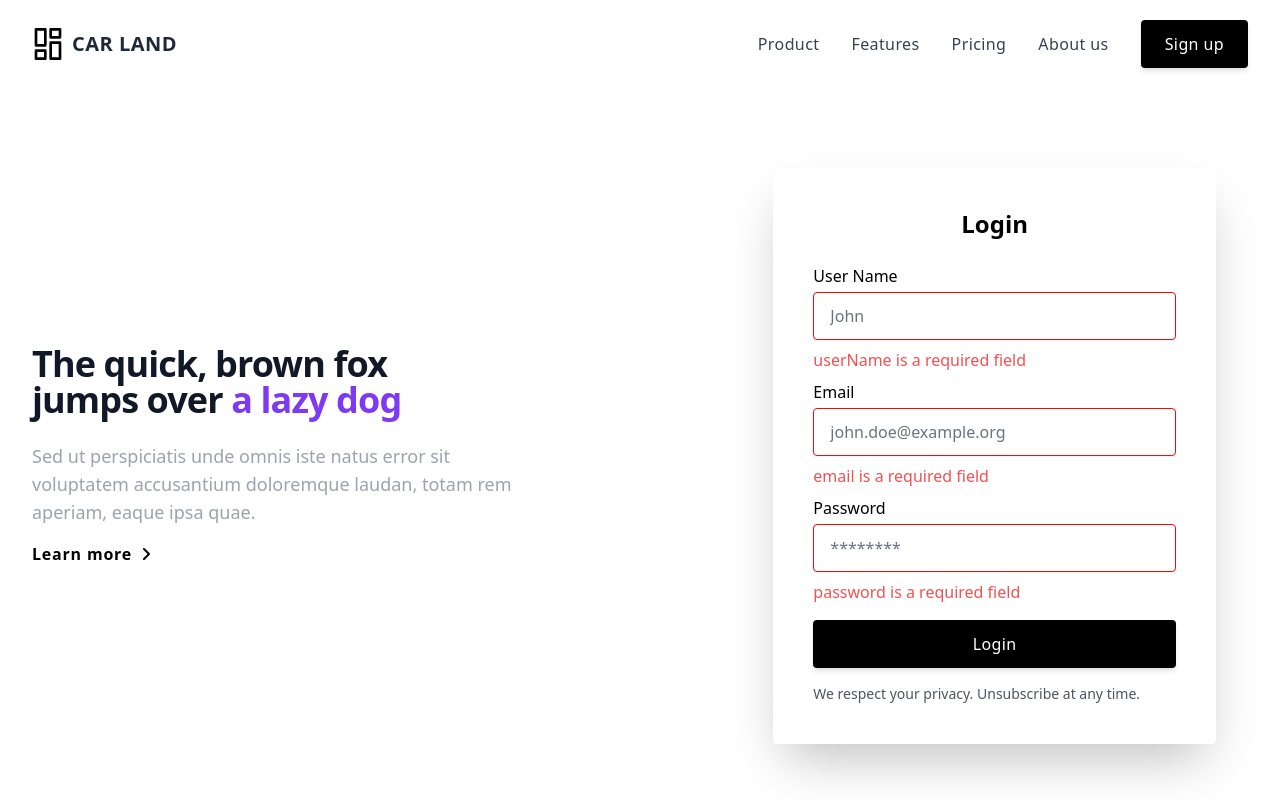
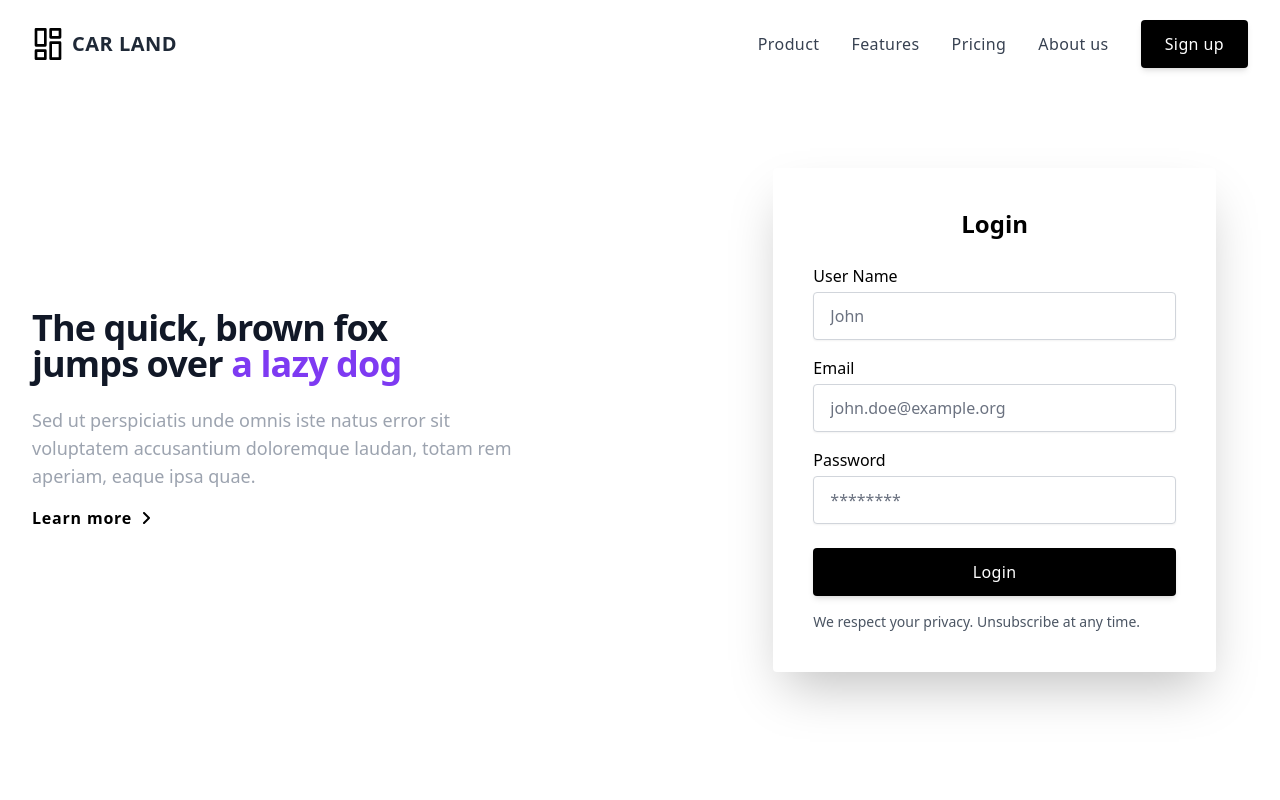
Before and after one commit to Mohammedrisvanvm/Carland, a React (Vite) app in the folder car land frontend/: page /UserLogin in a window 1280 px wide. Shown: the top 800 px of the page. Built offline with nearby package versions, Linux system fonts and the light colour scheme.

Commit message:
login completed

```diff
--- a/car land frontend/src/components/authPage/login/signIn.tsx
+++ b/car land frontend/src/components/authPage/login/signIn.tsx
@@ -1,34 +1,40 @@
-import { useFormik, } from "formik";
+import { useFormik } from "formik";
 import { useNavigate } from "react-router";
 import { LoginSchema } from "../../../validationSchemas/validationSchema";
-import './signIn.css'
+import "./signIn.css";
+import { userLogin } from "../../../services/apis/userApi/userApi";
+import { toast } from "react-toastify";
 
 interface MyFormValue {
-  userName: string,
-  email: string,
-  password: string
+  userName: string;
+  email: string;
+  password: string;
 }
 const initialValues: MyFormValue = {
-  userName: '',
-  email: '',
-  password: ''
-}
+  userName: "",
+  email: "",
+  password: "",
+};
 
 export const SignIn = () => {
-
-  const Navigate = useNavigate()
+  const Navigate = useNavigate();
   const submitForm: any = async (values: {}, actions: any) => {
 
+
     try {
-      await new Promise<void>((resolve, reject) => setTimeout(reject, 1000))
-      actions.resetForm()
-    } catch (error) {
-      console.log("not submitted", error);
+      const res: any = await userLogin(values);
+      console.log(res);
+      if (res.data.error){
+        toast.error(res.data.message)
+      }
+        await new Promise<void>((resolve, reject) => setTimeout(resolve, 1000));
+      actions.resetForm();
+    } catch (error:any) {
+      console.log(error);
 
+      toast.error(error.response.data.message)
       //   actions.setErrors(error)
       // console.log(actions);
-
-
     }
 
     console.log("submitted");
@@ -36,18 +42,25 @@ export const SignIn = () => {
     // Navigate('/UserOtp');
   };
 
-  const { handleChange, handleBlur, values, errors, isSubmitting, handleSubmit } = useFormik({
+  const {
+    handleChange,
+    handleBlur,
+    values,
+    errors,
+    touched,
+    isSubmitting,
+    handleSubmit,
+  } = useFormik({
     initialValues,
     onSubmit: submitForm,
     initialErrors: {},
     initialTouched: {},
     validateOnMount: true,
-    validationSchema: LoginSchema
-  })
-  console.log(errors.email, errors.password,errors.userName);
+    validationSchema: LoginSchema,
+  });
+  console.log(errors.email, errors.password, errors.userName);
 
   return (
-
     <div className="w-full max-w-xl xl:px-8 xl:w-5/12">
       <div className="bg-white rounded shadow-2xl p-7 sm:p-10">
         <h3 className="mb-4 text-xl font-semibold sm:text-center sm:mb-6 sm:text-2xl">
@@ -55,10 +68,7 @@ export const SignIn = () => {
         </h3>
         <form onSubmit={handleSubmit}>
           <div className="mb-1 sm:mb-2">
-            <label
-              htmlFor="userName"
-              className="inline-block mb-1 font-medium"
-            >
+            <label htmlFor="userName" className="inline-block mb-1 font-medium">
               User Name
             </label>
             <input
@@ -66,20 +76,20 @@ export const SignIn = () => {
               required
               type="text"
               value={values.userName}
-              className={`${errors.userName ? 'input-error' : ''} flex-grow w-full h-12 px-4 mb-2 transition duration-200 bg-white border border-gray-300 rounded shadow-sm appearance-none focus:border-deep-purple-accent-400 focus:outline-none focus:shadow-outline `}
+              className={`${
+                errors.userName && touched.userName ? "input-error" : ""
+              } flex-grow w-full h-12 px-4 mb-2 transition duration-200 bg-white border border-gray-300 rounded shadow-sm appearance-none focus:border-deep-purple-accent-400 focus:outline-none focus:shadow-outline `}
               id="userName"
               onChange={handleChange}
               onBlur={handleBlur}
               name="userName"
             />
-            {errors.userName && <p className="border-red-500 text-red-500">{errors.userName}</p>}
-
+            {errors.userName && touched.userName && (
+              <p className="border-red-500 text-red-500">{errors.userName}</p>
+            )}
           </div>
           <div className="mb-1 sm:mb-2">
-            <label
-              htmlFor="email"
-              className="inline-block mb-1 font-medium"
-            >
+            <label htmlFor="email" className="inline-block mb-1 font-medium">
               Email
             </label>
             <input
@@ -87,20 +97,20 @@ export const SignIn = () => {
               required
               type="email"
               value={values.email}
-              className={`${errors.email ? 'input-error' : ''} flex-grow w-full h-12 px-4 mb-2 transition duration-200 bg-white border border-gray-300 rounded shadow-sm appearance-none focus:border-deep-purple-accent-400 focus:outline-none focus:shadow-outline `}
+              className={`${
+                errors.email && touched.email ? "input-error" : ""
+              } flex-grow w-full h-12 px-4 mb-2 transition duration-200 bg-white border border-gray-300 rounded shadow-sm appearance-none focus:border-deep-purple-accent-400 focus:outline-none focus:shadow-outline `}
               id="email"
               name="email"
               onChange={handleChange}
               onBlur={handleBlur}
             />
-            {errors.email && <p className="border-red-500 text-red-500">{errors.email}</p>}
-
+            {errors.email && touched.email && (
+              <p className="border-red-500 text-red-500">{errors.email}</p>
+            )}
           </div>
           <div className="mb-1 sm:mb-2">
-            <label
-              htmlFor="password"
-              className="inline-block mb-1 font-medium"
-            >
+            <label htmlFor="password" className="inline-block mb-1 font-medium">
               Password
             </label>
             <input
@@ -108,14 +118,17 @@ export const SignIn = () => {
               required
               type="password"
               value={values.password}
-              className={`${errors.password ? 'input-error' : ''} flex-grow w-full h-12 px-4 mb-2 transition duration-200 bg-white border border-gray-300 rounded shadow-sm appearance-none focus:border-deep-purple-accent-400 focus:outline-none focus:shadow-outline `}
+              className={`${
+                errors.password && touched.password ? "input-error" : ""
+              } flex-grow w-full h-12 px-4 mb-2 transition duration-200 bg-white border border-gray-300 rounded shadow-sm appearance-none focus:border-deep-purple-accent-400 focus:outline-none focus:shadow-outline `}
               id="password"
               name="password"
               onChange={handleChange}
               onBlur={handleBlur}
             />
-            {errors.password && <p className="border-red-500 text-red-500">{errors.password}</p>}
-
+            {errors.password && touched.password && (
+              <p className="border-red-500 text-red-500">{errors.password}</p>
+            )}
           </div>
           <div className="mt-4 mb-2 sm:mb-4">
             <button
@@ -132,7 +145,5 @@ export const SignIn = () => {
         </form>
       </div>
     </div>
-
-
   );
 };
--- a/car land frontend/src/components/authPage/signUp/SignUpForm.tsx
+++ b/car land frontend/src/components/authPage/signUp/SignUpForm.tsx
@@ -1,75 +1,65 @@
-import { useFormik, Form } from "formik";
-import { Navigate, useNavigate } from "react-router";
+import { useFormik } from "formik";
+import { useNavigate } from "react-router";
 import { SignupSchema } from "../../../validationSchemas/validationSchema";
-import './SignUpForm.css'
-import axios, { AxiosResponse } from "axios";
+import "./SignUpForm.css";
+
 import { userSignUp } from "../../../services/apis/userApi/userApi";
 import { toast } from "react-toastify";
 
 interface MyFormValues {
-    userName: string,
-    email: string,
-    password: string,
-    confirmPassword: string
+  userName: string;
+  email: string;
+  password: string;
+  confirmPassword: string;
 }
 const initialValues: MyFormValues = {
-    userName: '',
-    email: '',
-    password: '',
-    confirmPassword: '',
+  userName: "",
+  email: "",
+  password: "",
+  confirmPassword: "",
 };
 
-
-
 export const SignUp = () => {
-
   const Navigate = useNavigate();
-
 
   const submitForm: any = async (values: {}, actions: any) => {
     console.log(values);
     console.log(actions);
 
-        const res: any = await userSignUp(values)
+    const res: any = await userSignUp(values);
     console.log(res);
 
     if (res.data.error) {
-            toast.error(res.data.message)
-
-
+      toast.error(res.data.message);
     } else {
       console.log("submitted");
-            await new Promise<void>((resolve, reject) => setTimeout(resolve, 1000))
-            actions.resetForm()
-            Navigate('/UserOtp');
+      await new Promise<void>((resolve, reject) => setTimeout(resolve, 1000));
+      actions.resetForm();
+      Navigate("/UserOtp");
     }
-
-
-
-
-
-
-
   };
 
-
-
-
-    const { handleChange, handleBlur, values, errors, touched, isSubmitting, handleSubmit } = useFormik({
+  const {
+    handleChange,
+    handleBlur,
+    values,
+    errors,
+    touched,
+    isSubmitting,
+    handleSubmit,
+  } = useFormik({
     initialValues,
     onSubmit: submitForm,
     initialErrors: {},
     initialTouched: {},
     validateOnMount: true,
-        validationSchema: SignupSchema
+    validationSchema: SignupSchema,
   });
   // Navigate('/UserOtp')
   console.log(values);
 
-
   return (
     <>
-
       <div className="w-full max-w-xl xl:px-8 xl:w-5/12">
         <div className="bg-white rounded shadow-2xl p-7 sm:p-10">
           <h3 className="mb-4 text-xl font-semibold sm:text-center sm:mb-6 sm:text-2xl">
@@ -87,36 +77,40 @@ export const SignUp = () => {
                 placeholder="John"
                 required
                 type="text"
-                                className={`${errors.userName && touched.userName ? 'input-error' : ''} flex-grow w-full h-12 px-4 mb-2 transition duration-200 bg-white border border-gray-300 rounded shadow-sm appearance-none focus:border-deep-purple-accent-400 focus:outline-none focus:shadow-outline `}
+                className={`${
+                  errors.userName && touched.userName ? "input-error" : ""
+                } flex-grow w-full h-12 px-4 mb-2 transition duration-200 bg-white border border-gray-300 rounded shadow-sm appearance-none focus:border-deep-purple-accent-400 focus:outline-none focus:shadow-outline `}
                 id="userName"
                 value={values.userName}
                 onChange={handleChange}
                 onBlur={handleBlur}
                 name="userName"
               />
-                            {errors.userName && touched.userName && <p className="border-red-500 text-red-500">{errors.userName}</p>}
+              {errors.userName && touched.userName && (
+                <p className="border-red-500 text-red-500">{errors.userName}</p>
+              )}
             </div>
 
             <div className="mb-1 sm:mb-2">
-                            <label
-                                htmlFor="email"
-                                className="inline-block mb-1 font-medium"
-                            >
+              <label htmlFor="email" className="inline-block mb-1 font-medium">
                 E-mail
               </label>
               <input
                 placeholder="john.doe@example.org"
                 required
                 type="text"
-                                className={`${errors.email && touched.email ? 'input-error' : ''} flex-grow w-full h-12 px-4 mb-2 transition duration-200 bg-white border border-gray-300 rounded shadow-sm appearance-none focus:border-deep-purple-accent-400 focus:outline-none focus:shadow-outline `}
+                className={`${
+                  errors.email && touched.email ? "input-error" : ""
+                } flex-grow w-full h-12 px-4 mb-2 transition duration-200 bg-white border border-gray-300 rounded shadow-sm appearance-none focus:border-deep-purple-accent-400 focus:outline-none focus:shadow-outline `}
                 id="email"
                 value={values.email}
                 onChange={handleChange}
                 onBlur={handleBlur}
                 name="email"
-
               />
-                            {errors.email && touched.email && <p className="border-red-500 text-red-500">{errors.email}</p>}
+              {errors.email && touched.email && (
+                <p className="border-red-500 text-red-500">{errors.email}</p>
+              )}
             </div>
             <div className="mb-1 sm:mb-2">
               <label
@@ -129,14 +123,18 @@ export const SignUp = () => {
                 placeholder="********"
                 required
                 type="password"
-                                className={`${errors.password && touched.password ? 'input-error' : ''} flex-grow w-full h-12 px-4 mb-2 transition duration-200 bg-white border border-gray-300 rounded shadow-sm appearance-none focus:border-deep-purple-accent-400 focus:outline-none focus:shadow-outline `}
+                className={`${
+                  errors.password && touched.password ? "input-error" : ""
+                } flex-grow w-full h-12 px-4 mb-2 transition duration-200 bg-white border border-gray-300 rounded shadow-sm appearance-none focus:border-deep-purple-accent-400 focus:outline-none focus:shadow-outline `}
                 id="password"
                 value={values.password}
                 onChange={handleChange}
                 onBlur={handleBlur}
                 name="password"
               />
-                            {errors.password && touched.password && <p className="border-red-500 text-red-500">{errors.password}</p>}
+              {errors.password && touched.password && (
+                <p className="border-red-500 text-red-500">{errors.password}</p>
+              )}
             </div>
             <div className="mb-1 sm:mb-2">
               <label
@@ -149,15 +147,22 @@ export const SignUp = () => {
                 placeholder="********"
                 required
                 type="password"
-                                className={`${errors.confirmPassword && touched.confirmPassword ? 'input-error' : ''} flex-grow w-full h-12 px-4 mb-2 transition duration-200 bg-white border border-gray-300 rounded shadow-sm appearance-none focus:border-deep-purple-accent-400 focus:outline-none focus:shadow-outline `}
-
+                className={`${
+                  errors.confirmPassword && touched.confirmPassword
+                    ? "input-error"
+                    : ""
+                } flex-grow w-full h-12 px-4 mb-2 transition duration-200 bg-white border border-gray-300 rounded shadow-sm appearance-none focus:border-deep-purple-accent-400 focus:outline-none focus:shadow-outline `}
                 id="confirmPassword"
                 value={values.confirmPassword}
                 onChange={handleChange}
                 onBlur={handleBlur}
                 name="confirmPassword"
               />
-                            {errors.confirmPassword && touched.confirmPassword && <p className="border-red-500 text-red-500">{errors.confirmPassword}</p>}
+              {errors.confirmPassword && touched.confirmPassword && (
+                <p className="border-red-500 text-red-500">
+                  {errors.confirmPassword}
+                </p>
+              )}
             </div>
             <div className="mt-4 mb-2 sm:mb-4">
               {/* <button
@@ -178,10 +183,8 @@ export const SignUp = () => {
               We respect your privacy. Unsubscribe at any time.
             </p>
           </form>
-
         </div>
       </div>
-
     </>
-    )
-}
+  );
+};
--- a/car land frontend/src/services/apis/userApi/userApi.tsx
+++ b/car land frontend/src/services/apis/userApi/userApi.tsx
@@ -1,8 +1,8 @@
-import { axiosBase } from "../../axios/axiosInstance"
+import { axiosBase } from "../../axios/axiosInstance";
 
-
-export const userSignUp=(value:{}):{}=>{
-
-
-    return axiosBase.post('/users/auth/userSignUp',{value})
+export const userSignUp = (value: {}): {} => {
+  return axiosBase.post("/users/auth/userSignUp", { value });
+};
+export const userLogin=(value:{}):{}=>{
+    return axiosBase.post("/users/auth/userLogin",{value})
 }
```
Also changed, not shown: 1 other file (tests, documents, lock files or other folders). Lines whose indentation alone changed are shown as unchanged.
